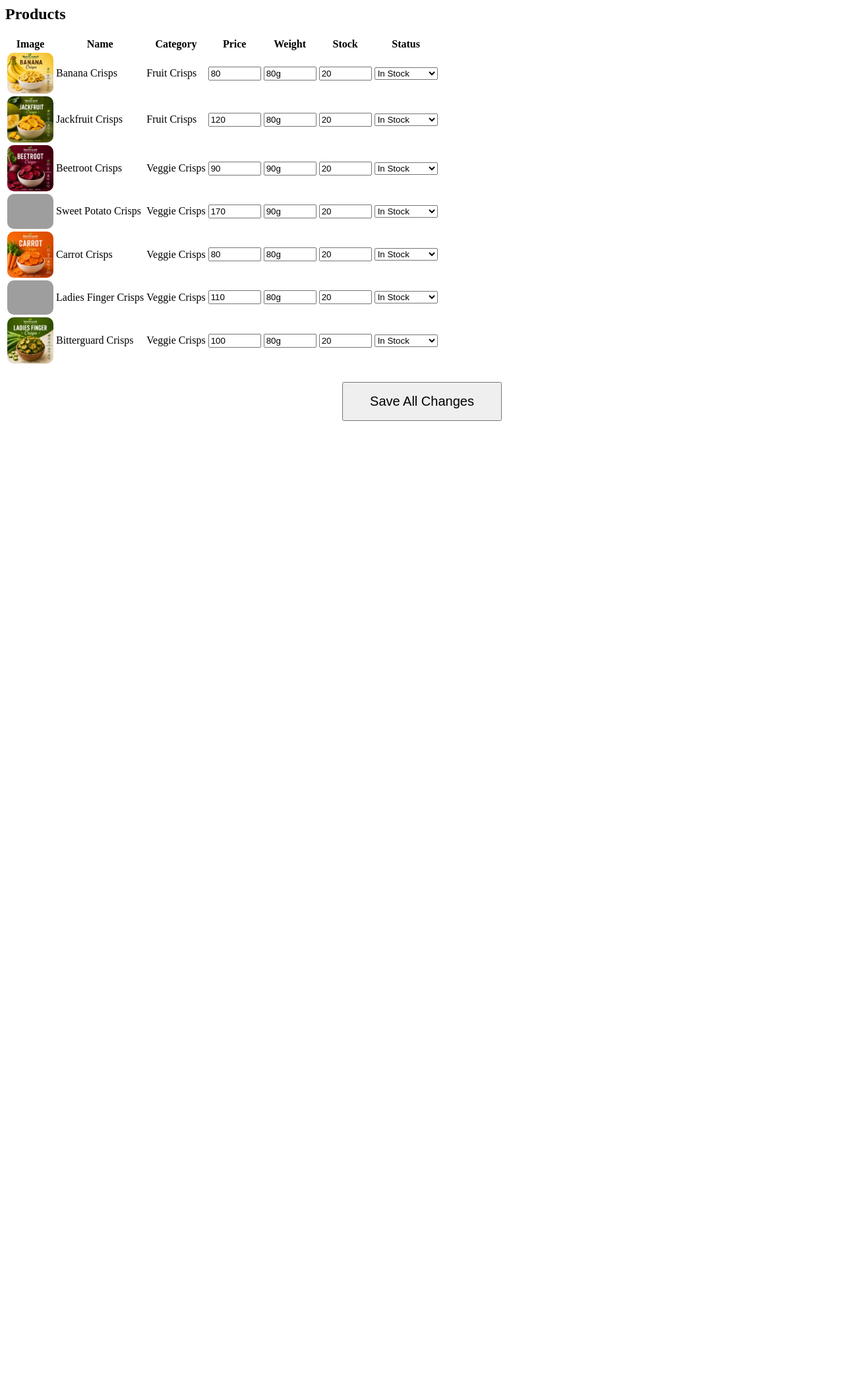
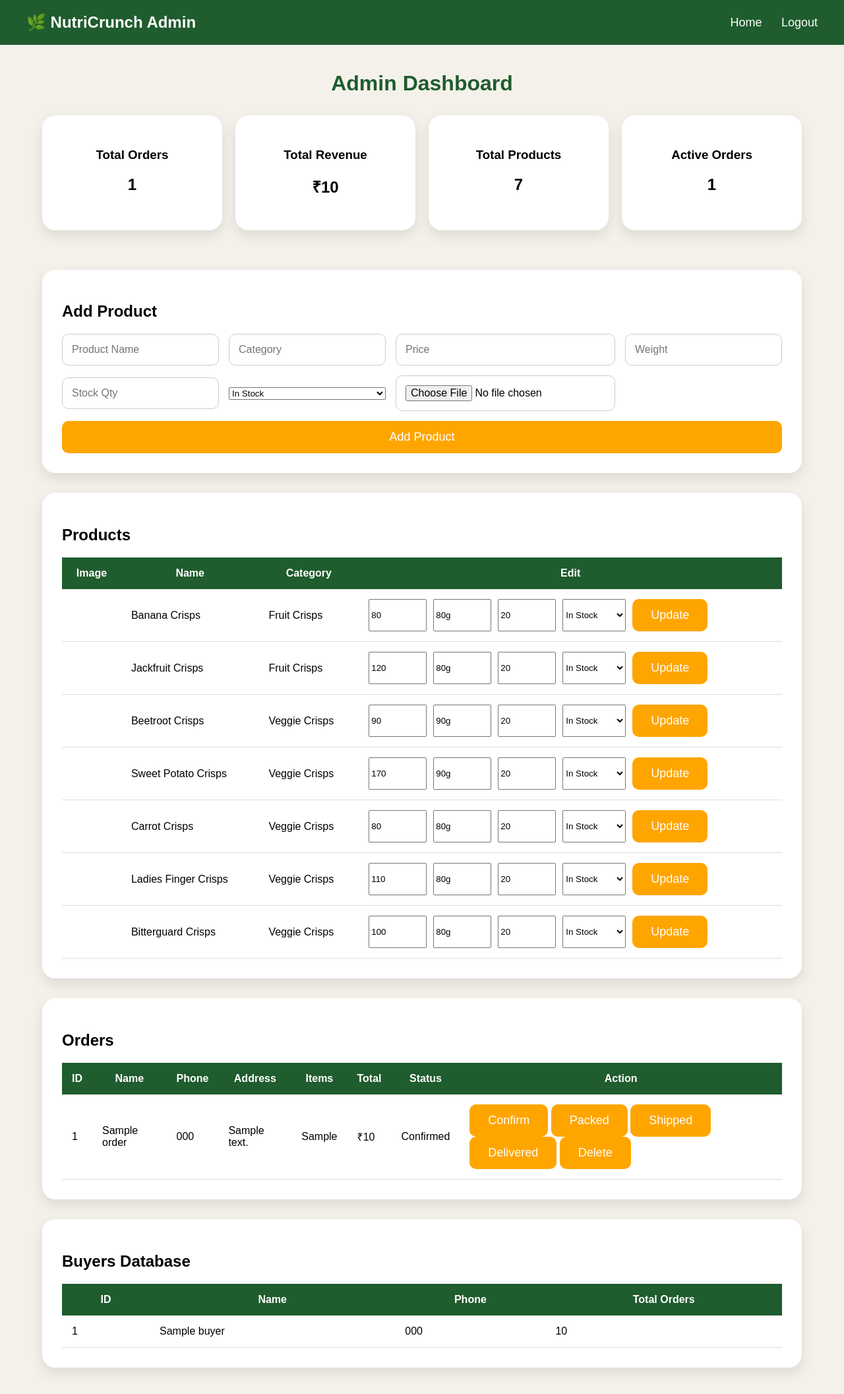
Before and after one commit to Teju-B2003/NutriCrunch, a Flask app: page /dashboard in a window 1280 px wide. Shown: the whole page at 66% size. Before the commit the page ends 638 px from the top, so only its background shows below. Run offline with Flask 3, Linux system fonts and the light colour scheme; the visitor is signed in with stand-in values (Sample User, id 1); data comes from the database, SQL or seed files in the repository; tables that the repository leaves empty hold one stand-in row (values such as "Sample post"); grey boxes are pictures that could not be loaded.

Commit message:
Update dashboard.html

```diff
--- a/templates/dashboard.html
+++ b/templates/dashboard.html
@@ -1,16 +1,78 @@
+<!DOCTYPE html>
+<html lang="en">
+<head>
+    <meta charset="UTF-8">
+    <meta name="viewport" content="width=device-width, initial-scale=1.0">
+    <title>NutriCrunch Dashboard</title>
+    <link rel="stylesheet" href="{{ url_for('static', filename='css/style.css') }}">
+</head>
+<body>
+
+<header class="navbar">
+    <div class="logo">🌿 NutriCrunch Admin</div>
+    <nav>
+        <a href="/">Home</a>
+        <a href="/logout">Logout</a>
+    </nav>
+</header>
+
+<div class="dashboard-container">
+    <h1>Admin Dashboard</h1>
+
+    <!-- Analytics -->
+    <div style="display:grid; grid-template-columns:repeat(4,1fr); gap:20px; margin-bottom:30px;">
+        <div class="dashboard-card" style="text-align:center;">
+            <h3>Total Orders</h3>
+            <h2>{{ total_orders }}</h2>
+        </div>
+
+        <div class="dashboard-card" style="text-align:center;">
+            <h3>Total Revenue</h3>
+            <h2>₹{{ total_revenue }}</h2>
+        </div>
+
+        <div class="dashboard-card" style="text-align:center;">
+            <h3>Total Products</h3>
+            <h2>{{ total_products }}</h2>
+        </div>
+
+        <div class="dashboard-card" style="text-align:center;">
+            <h3>Active Orders</h3>
+            <h2>{{ pending_orders }}</h2>
+        </div>
+    </div>
+
+    <!-- Add Product -->
+    <div class="dashboard-card">
+        <h2>Add Product</h2>
+
+        <form method="POST" enctype="multipart/form-data" class="product-form">
+            <input name="name" placeholder="Product Name" required>
+            <input name="category" placeholder="Category" required>
+            <input name="price" placeholder="Price" required>
+            <input name="weight" placeholder="Weight" required>
+            <input name="stock" placeholder="Stock Qty" required>
+
+            <select name="available">
+                <option value="true">In Stock</option>
+                <option value="false">Out of Stock</option>
+            </select>
+
+            <input type="file" name="image" accept="image/*" required>
+            <button type="submit">Add Product</button>
+        </form>
+    </div>
+
+    <!-- Products -->
     <div class="dashboard-card">
         <h2>Products</h2>
 
-    <form action="/update_all_products" method="POST">
         <table>
             <tr>
                 <th>Image</th>
                 <th>Name</th>
                 <th>Category</th>
-                <th>Price</th>
-                <th>Weight</th>
-                <th>Stock</th>
-                <th>Status</th>
+                <th>Edit</th>
             </tr>
 
             {% for product in products %}
@@ -19,42 +81,32 @@
                     {% if product.image %}
                     <img src="{{ url_for('static', filename='uploads/' + product.image) }}"
                          width="70" style="border-radius:10px;">
-                    {% else %}
-                    <img src="{{ url_for('static', filename='images/' + get_product_image(product.name)) }}"
-                         width="70" style="border-radius:10px;">
                     {% endif %}
                 </td>
 
-                <td>
-                    {{ product.name }}
-                    <input type="hidden" name="product_id" value="{{ product.id }}">
-                </td>
-
+                <td>{{ product.name }}</td>
                 <td>{{ product.category }}</td>
 
                 <td>
-                    <input
-                        name="price_{{ product.id }}"
+                    <form action="/update_product/{{ product.id }}" method="POST"
+                          style="display:flex; gap:10px; flex-wrap:wrap;">
+
+                        <input name="price"
                                value="{{ product.price }}"
+                               placeholder="Price"
                                style="width:80px;">
-                </td>
 
-                <td>
-                    <input
-                        name="weight_{{ product.id }}"
+                        <input name="weight"
                                value="{{ product.weight }}"
+                               placeholder="Weight"
                                style="width:80px;">
-                </td>
 
-                <td>
-                    <input
-                        name="stock_{{ product.id }}"
+                        <input name="stock"
                                value="{{ product.stock }}"
+                               placeholder="Stock"
                                style="width:80px;">
-                </td>
 
-                <td>
-                    <select name="available_{{ product.id }}">
+                        <select name="available">
                             <option value="true"
                                 {% if product.available %}selected{% endif %}>
                                 In Stock
@@ -65,16 +117,76 @@
                                 Out of Stock
                             </option>
                         </select>
+
+                        <button type="submit">Update</button>
+                    </form>
                 </td>
             </tr>
             {% endfor %}
         </table>
+    </div>
 
-        <div style="margin-top:25px; text-align:center;">
-            <button type="submit"
-                    style="padding:16px 40px; font-size:20px;">
-                Save All Changes
-            </button>
+    <!-- Orders -->
+    <div class="dashboard-card">
+        <h2>Orders</h2>
+
+        <table>
+            <tr>
+                <th>ID</th>
+                <th>Name</th>
+                <th>Phone</th>
+                <th>Address</th>
+                <th>Items</th>
+                <th>Total</th>
+                <th>Status</th>
+                <th>Action</th>
+            </tr>
+
+            {% for order in orders %}
+            <tr>
+                <td>{{ order.id }}</td>
+                <td>{{ order.customer_name }}</td>
+                <td>{{ order.phone }}</td>
+                <td>{{ order.address }}</td>
+                <td style="white-space: pre-line;">{{ order.items }}</td>
+                <td>₹{{ order.total }}</td>
+                <td>{{ order.status }}</td>
+
+                <td>
+                    <a href="/update_status/{{ order.id }}/Confirmed"><button>Confirm</button></a>
+                    <a href="/update_status/{{ order.id }}/Packed"><button>Packed</button></a>
+                    <a href="/update_status/{{ order.id }}/Shipped"><button>Shipped</button></a>
+                    <a href="/update_status/{{ order.id }}/Delivered"><button>Delivered</button></a>
+                    <a href="/delete_order/{{ order.id }}"><button>Delete</button></a>
+                </td>
+            </tr>
+            {% endfor %}
+        </table>
     </div>
-    </form>
+
+    <!-- Buyers -->
+    <div class="dashboard-card">
+        <h2>Buyers Database</h2>
+
+        <table>
+            <tr>
+                <th>ID</th>
+                <th>Name</th>
+                <th>Phone</th>
+                <th>Total Orders</th>
+            </tr>
+
+            {% for buyer in buyers %}
+            <tr>
+                <td>{{ buyer.id }}</td>
+                <td>{{ buyer.name }}</td>
+                <td>{{ buyer.phone }}</td>
+                <td>{{ buyer.total_orders }}</td>
+            </tr>
+            {% endfor %}
+        </table>
     </div>
+</div>
+
+</body>
+</html>
```
Lines whose indentation alone changed are shown as unchanged.
